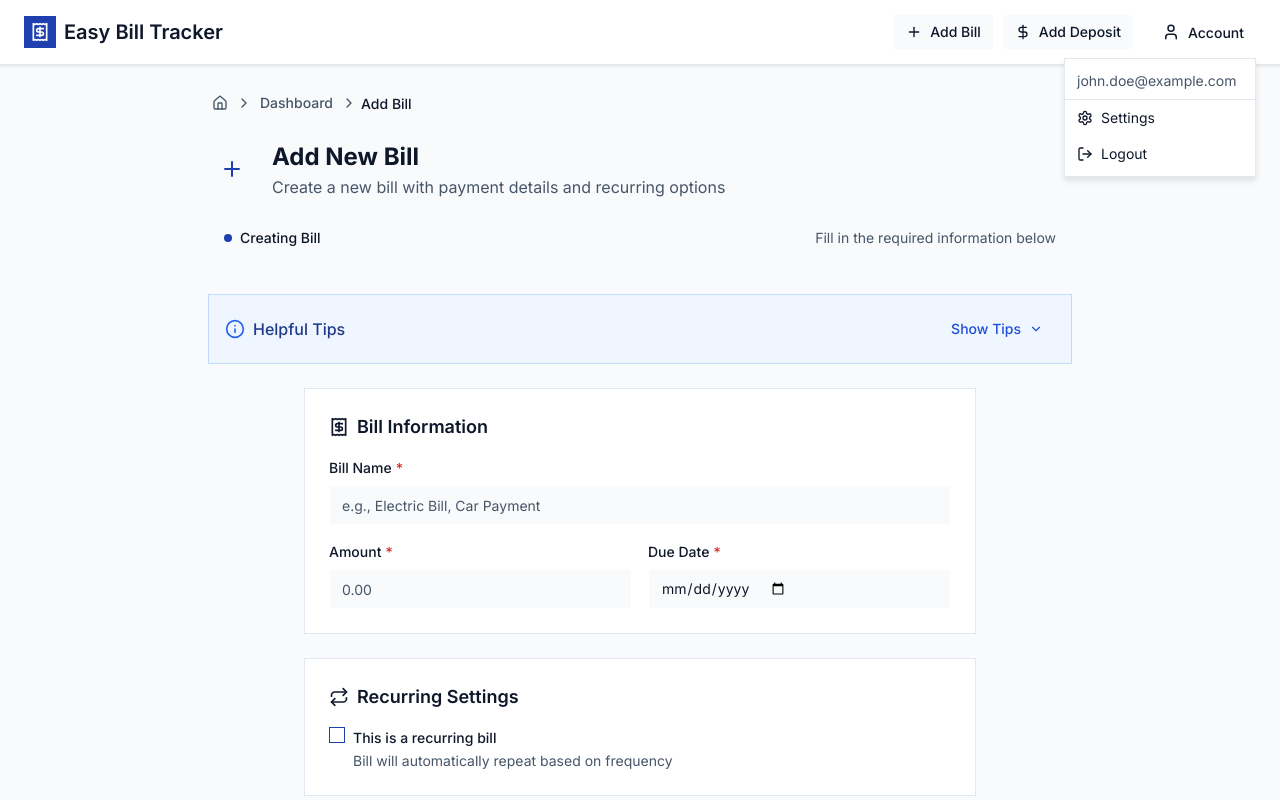
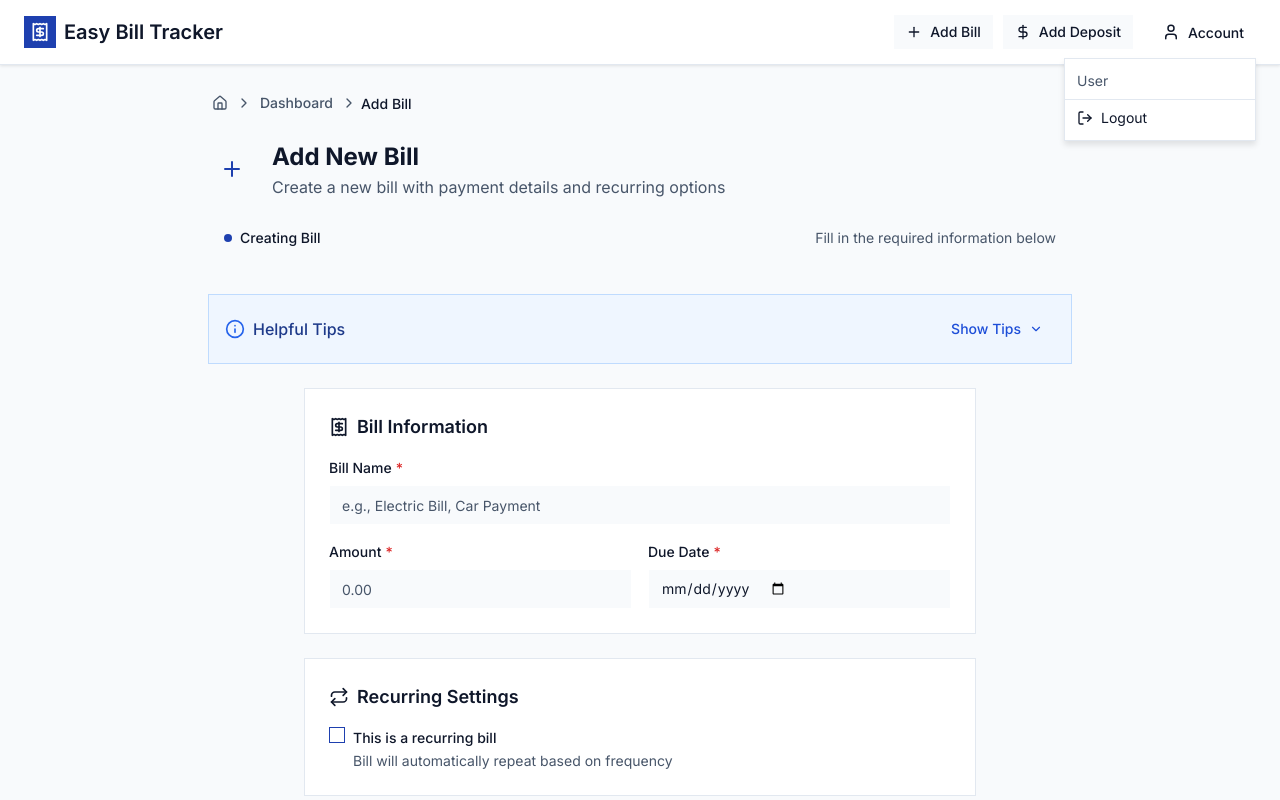
Before and after one commit to shanarussell/billtracker, a React (Vite) app: page /add-edit-bill in a window 1280 px wide. Both pictures are taken after a click on the button "Account". Shown: the top 800 px of the page. Built offline with nearby package versions, Linux system fonts and the light colour scheme.

Commit message:
Fix account menu to show actual user email and remove settings option

```diff
--- a/src/components/ui/Header.jsx
+++ b/src/components/ui/Header.jsx
@@ -136,18 +136,8 @@ const Header = ({ onAddDeposit }) => {
               <div className="absolute right-0 mt-2 w-48 rounded-md border bg-popover shadow-elevation-2 z-50">
                 <div className="py-1">
                   <div className="px-3 py-2 text-sm text-muted-foreground border-b">
-                    john.doe@example.com
+                    {user?.email || 'User'}
                   </div>
-                  <button
-                    onClick={() => {
-                      setIsUserMenuOpen(false);
-                      // Handle profile navigation
-                    }}
-                    className="flex w-full items-center px-3 py-2 text-sm text-foreground hover:bg-muted transition-colors duration-200"
-                  >
-                    <Icon name="Settings" size={16} className="mr-2" />
-                    Settings
-                  </button>
                   <button
                     onClick={handleLogout}
                     className="flex w-full items-center px-3 py-2 text-sm text-foreground hover:bg-muted transition-colors duration-200"
```
